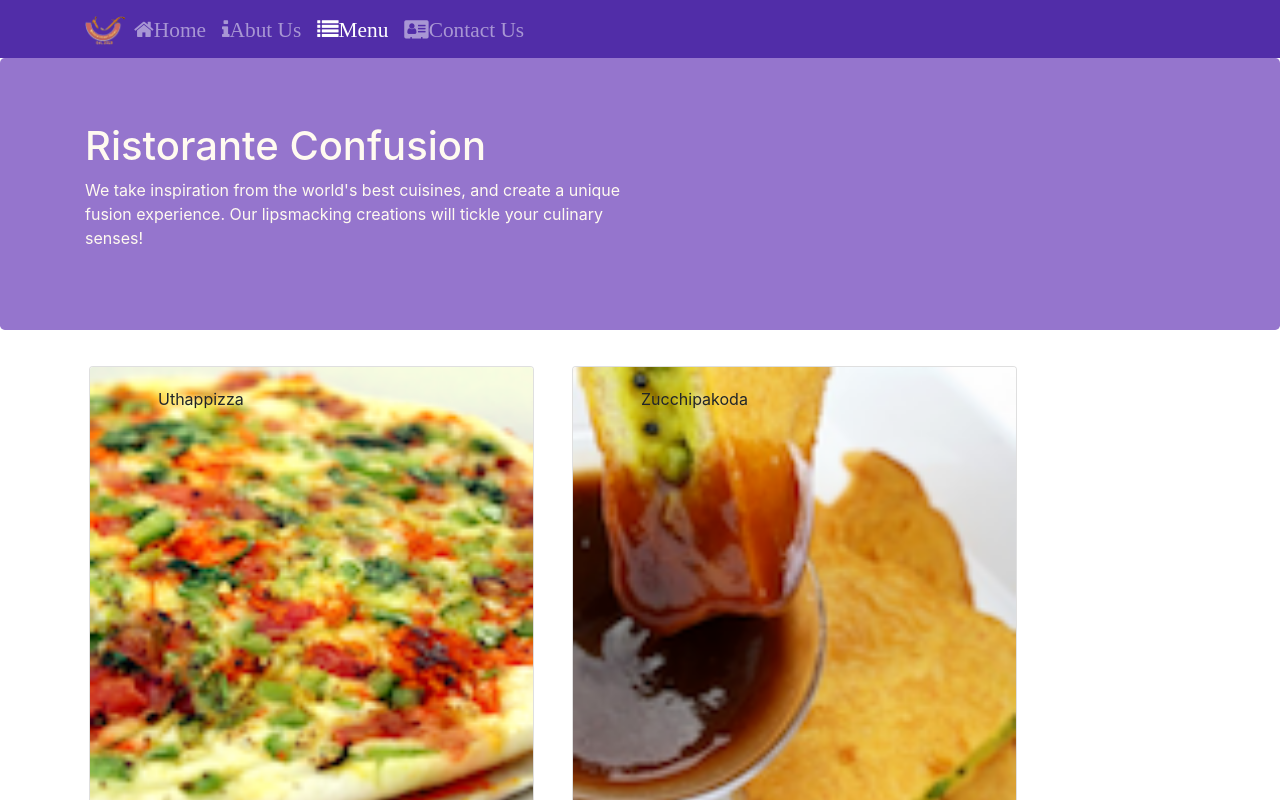
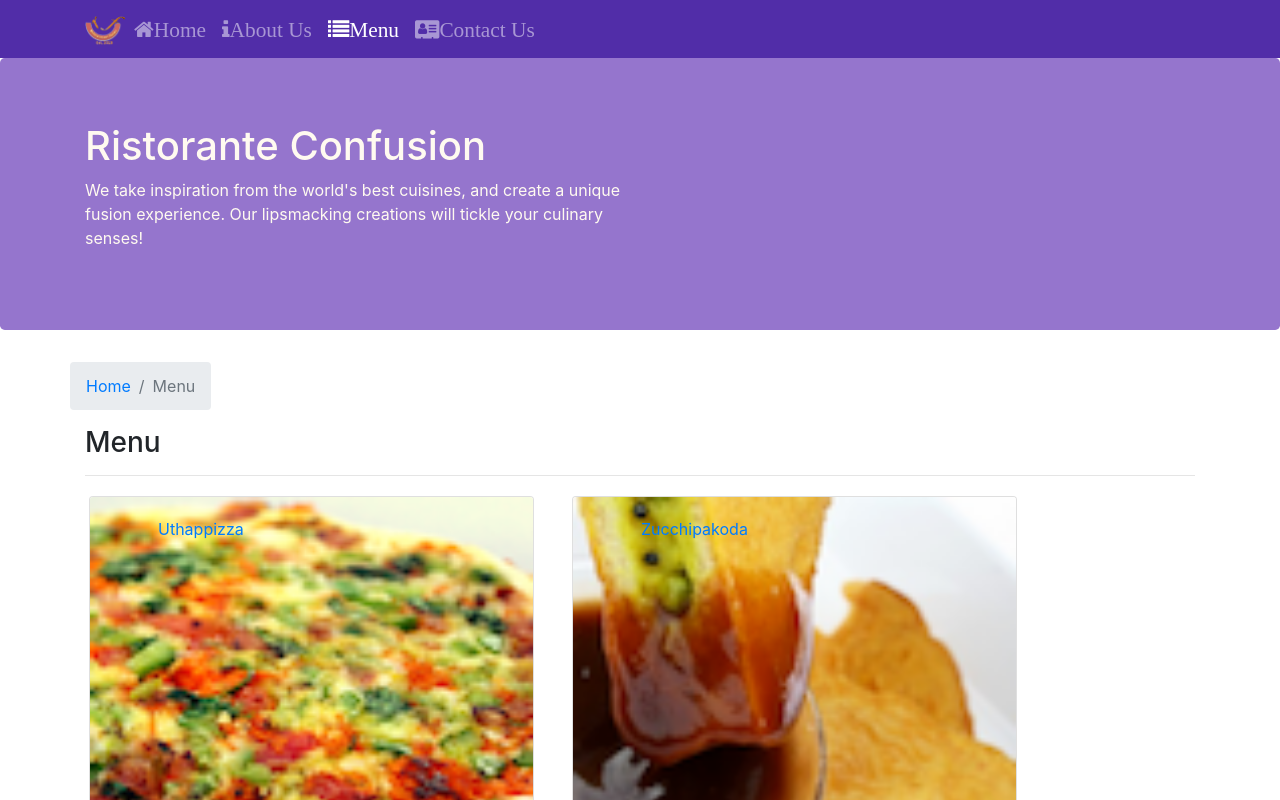
Before and after one commit to Theodore-Kelechukwu-Onyejiaku/restaurant, a React (Create React App) app: page /menu in a window 1280 px wide. Shown: the top 800 px of the page. Built offline with nearby package versions, Linux system fonts and the light colour scheme.

Commit message:
single page application part 2

```diff
--- a/src/components/ContactComponent.js
+++ b/src/components/ContactComponent.js
@@ -1,8 +1,20 @@
 import React from 'react';
+import { Breadcrumb, BreadcrumbItem } from "reactstrap"
+import { Link } from "react-router-dom"
 
 function Contact(props) {
     return(
         <div className="container">
+            <div className="row">
+                <Breadcrumb>
+                    <BreadcrumbItem> <Link to="/home">Home</Link></BreadcrumbItem>
+                    <BreadcrumbItem active> Contact Us</BreadcrumbItem>
+                </Breadcrumb>
+                <div className="col-12">
+                    <h3>Menu</h3>
+                    <hr />
+                </div>
+            </div>
             <div className="row row-content">
                 <div className="col-12">
                 <h3>Location Information</h3>
--- a/src/components/DishDetailComponent.js
+++ b/src/components/DishDetailComponent.js
@@ -1,5 +1,7 @@
 import React from "react";
-import { Card, CardImg, CardText, CardBody, CardTitle } from "reactstrap";
+import { Card, CardImg, CardText, CardBody, CardTitle, Breadcrumb, BreadcrumbItem } from "reactstrap";
+import {Link} from "react-router-dom";
+
 
 function RenderDish({ dish }) {
   return (
@@ -15,23 +17,23 @@
   );
 }
 
-function RenderComments({ dish }){
+function RenderComments({ comments }){
   return (
     <div className="col-12 col-md-5  m-1">
       <div>
         <h3>Comments</h3>
         <ol className="list-unstyled">
-          {dish.comments.map((each_comment) => {
+          {comments.map((comment) => {
             return (
               <li className="m-3">
-                {each_comment.comment}
+                {comment.comment}
                 <br />
-                -- {each_comment.author},{" "}
+                -- {comment.author},{" "}
                 {new Intl.DateTimeFormat("en-US", {
                   year: "numeric",
                   month: "short",
                   day: "2-digit",
-                }).format(new Date(Date.parse(each_comment.date)))}
+                }).format(new Date(Date.parse(comment.date)))}
               </li>
             );
           })}
@@ -45,12 +47,24 @@
     return <div></div>;
   } else {
     return (
-      <div className="row">
+
         <div className="container">
-          <RenderDish dish={props.dish} />
-          <RenderComments dish={props.dish} />
+            <div className="row">
+                <Breadcrumb>
+                    <BreadcrumbItem> <Link to="/menu">Menu</Link> </BreadcrumbItem>
+                    <BreadcrumbItem active> {props.dish.name} </BreadcrumbItem>
+                </Breadcrumb>
+                <div className="col-12">
+                <h3>{props.dish.name}</h3>
+                    <hr />
+                </div>
+            </div>
+            <div className="row">
+                <RenderDish dish={props.dish} />
+                <RenderComments comments={props.comments} />
+            </div>
         </div>
-      </div>
+
     );
   }
 };
--- a/src/components/HeaderComponent.js
+++ b/src/components/HeaderComponent.js
@@ -37,7 +37,7 @@
                             </NavItem>
                             <NavItem>
                                 <NavLink className="nav-link" to="/aboutus">
-                                    <span className="fa fa-info fa-lg">Abut Us</span>
+                                    <span className="fa fa-info fa-lg">About Us</span>
                                 </NavLink>
                             </NavItem>
                             <NavItem>
--- a/src/components/MainComponent.js
+++ b/src/components/MainComponent.js
@@ -33,6 +33,14 @@
           leader={this.state.leaders.filter( ( leader )=> leader.featured)[0]}
         />
       )
+  }
+
+    const DishWithId = ({match}) =>{
+        return(
+          <DishDetail dish={this.state.dishes.filter((dish) => dish.id === parseInt(match.params.dishId, 10))[0]}
+            comments={this.state.comments.filter((comment) => comment.dishId === parseInt(match.params.dishId, 10))}
+          />
+        )
     }
     return (
       <div>
@@ -40,6 +48,7 @@
             <Switch>
               <Route path="/home" component={HomePage}/>
               <Route exact path="/menu" component={()=> <Menu dishes={this.state.dishes}/>}/>
+              <Route path="/menu/:dishId" component = {DishWithId} />
               <Route exact path="/contactus" component={Contact} />
               <Redirect to="/home"/>
             </Switch>
--- a/src/components/MenuComponent.js
+++ b/src/components/MenuComponent.js
@@ -1,15 +1,18 @@
 import React from 'react';
-import { Card, CardImg, CardImgOverlay,CardTitle} from "reactstrap";
+import { Card, CardImg, CardImgOverlay, CardTitle, Breadcrumb, BreadcrumbItem} from "reactstrap";
+import { Link } from "react-router-dom";
 
 function RenderMenuItem({dish, onClick}){
     return(
-        <Card onClick={()=> onClick(dish.id)}>
+        <Card>
+            <Link to={`/menu/${dish.id}`}>
                 <CardImg width="100%" src={dish.image} alt={dish.image}></CardImg>
                 <CardImgOverlay body className="ml-5">
                     <CardTitle>
                         {dish.name}
                     </CardTitle>
                 </CardImgOverlay>
+            </Link>
         </Card>
     )
 }
@@ -18,13 +21,23 @@
     const menu = props.dishes.map(dish => {
         return (
             <div key={dish.id} className="col-12 col-md-5  m-1">
-                < RenderMenuItem dish={dish} onClick={props.onClick} />
+                < RenderMenuItem dish={dish}/>
             </div>
         );
     });
 
     return(
         <div className="container">
+            <div className="row">
+                <Breadcrumb>
+                    <BreadcrumbItem> <Link to="/home">Home</Link></BreadcrumbItem>
+                    <BreadcrumbItem active> Menu </BreadcrumbItem>
+                </Breadcrumb>
+                <div className="col-12">
+                    <h3>Menu</h3>
+                    <hr />
+                </div>
+            </div>
             <div className="row">
                 {menu}
             </div>
```
Lines whose indentation alone changed are shown as unchanged.
